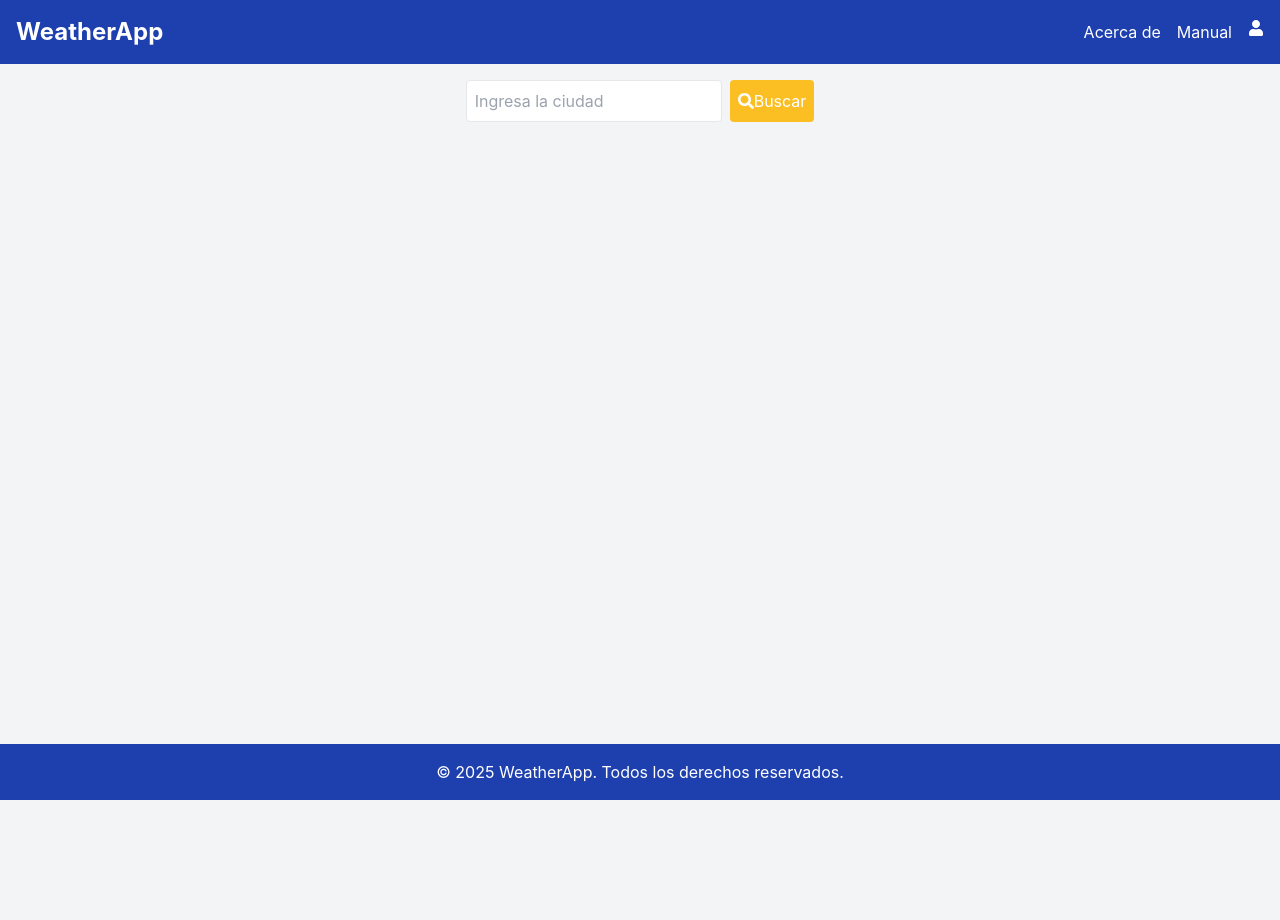
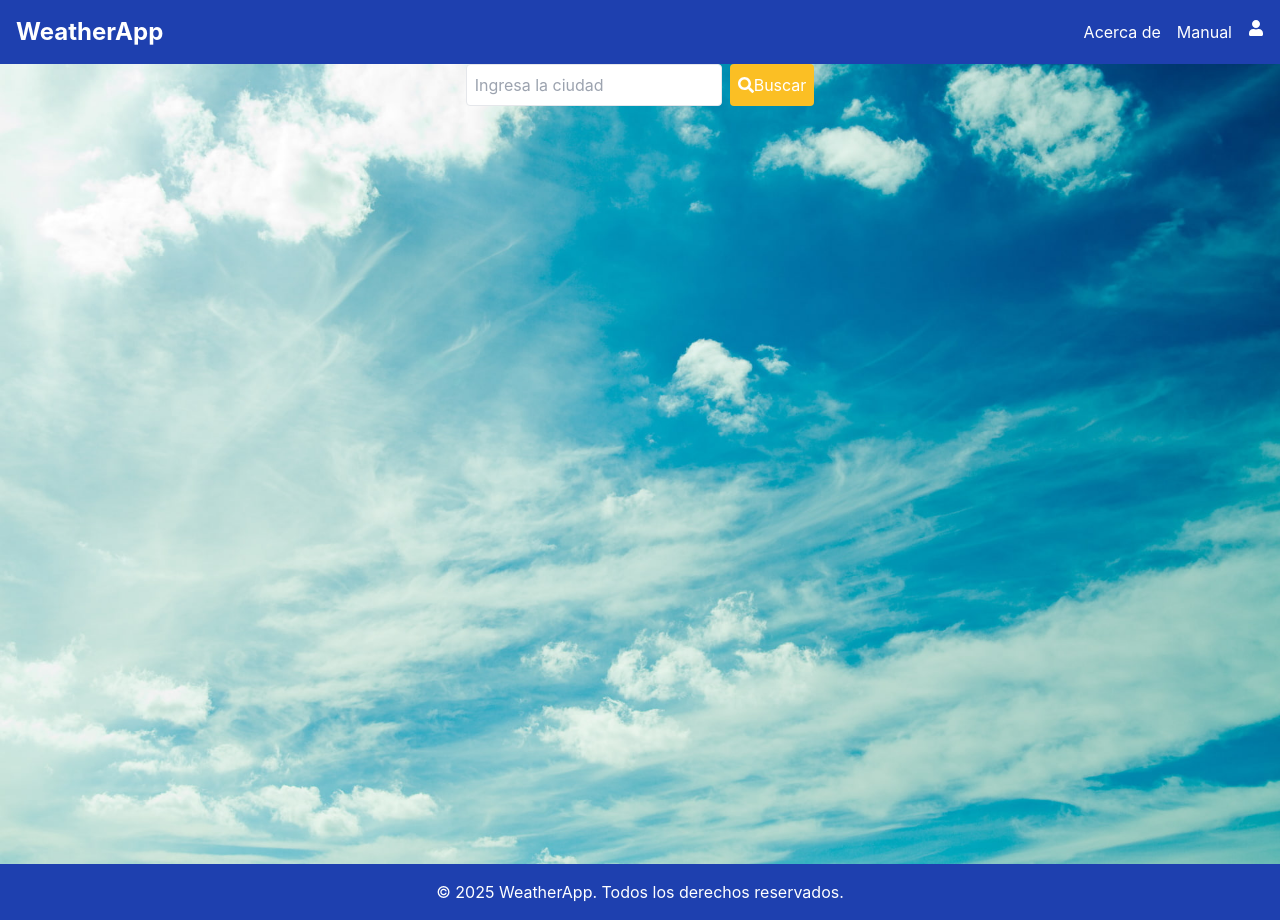
Before and after one commit to nahyoomi/clima-react, a React (Vite) app: page / in a window 1280 px wide. Before the commit the page ends 800 px from the top, so only its background shows below. Built offline with nearby package versions, Linux system fonts and the light colour scheme.

Commit message:
:sparkles:Add new functionality to change temperatue from C to F

```diff
--- a/src/App.tsx
+++ b/src/App.tsx
@@ -11,7 +11,7 @@ const App: React.FC = () => {
   return (
     <div className="flex flex-col min-h-screen">
       <Header />
-      <main className="flex-grow container mx-auto p-4">
+      <main className="flex-grow container ">
         <Routes>
           <Route path="/" element={<Home />} />
           <Route path='/about' element={<About />} />
--- a/src/components/WeatherDisplay.tsx
+++ b/src/components/WeatherDisplay.tsx
@@ -1,10 +1,15 @@
 import React from 'react';
 import useStore from '../store/useStore';
 import { FaStar } from 'react-icons/fa';
+import useTemperature from '../hooks/useTemperature'; // Importar el custom hook
 
 const WeatherDisplay: React.FC = () => {
   const weatherData = useStore((state) => state.weatherData);
   const addFavorite = useStore((state) => state.addFavorite);
+
+  // Llamar al hook de manera incondicional con un valor por defecto
+  const tempCelsius = weatherData?.main.temp ?? 0;
+  const { temperature, unit, toggleUnit } = useTemperature(tempCelsius);
 
   if (!weatherData) return null;
 
@@ -22,10 +27,16 @@ const WeatherDisplay: React.FC = () => {
           alt="Icono del clima"
         />
         <div>
-          <p className="text-2xl">{weatherData.main.temp}°C</p>
-          <p>{weatherData.weather[0].description}</p>
+          <p className="text-2xl">{temperature.toFixed(1)}°{unit}</p>
+          <p className="capitalize">{weatherData.weather[0].description}</p>
         </div>
       </div>
+      <button
+        onClick={toggleUnit}
+        className="mt-4 px-4 py-2 bg-blue-500 text-white rounded hover:bg-blue-600 focus:outline-none w-full sm:w-auto"
+      >
+        Cambiar a °{unit === 'C' ? 'F' : 'C'}
+      </button>
     </div>
   );
 };
--- /dev/null
+++ b/src/hooks/useTemperature.tsx
@@ -0,0 +1,16 @@
+import { useState } from 'react';
+
+const useTemperature = (tempCelsius: number) => {
+  const [unit, setUnit] = useState<'C' | 'F'>('C');
+
+  const toggleUnit = () => {
+    setUnit((prevUnit) => (prevUnit === 'C' ? 'F' : 'C'));
+  };
+
+  const temperature =
+    unit === 'C' ? tempCelsius : parseFloat(((tempCelsius * 9) / 5 + 32).toFixed(1));
+
+  return { temperature, unit, toggleUnit };
+};
+
+export default useTemperature;
--- a/src/pages/Home.tsx
+++ b/src/pages/Home.tsx
@@ -1,14 +1,20 @@
-import React from 'react';
-import SearchForm from '../components/SearchForm';
-import WeatherDisplay from '../components/WeatherDisplay';
-import Favorites from '../components/Favorites';
-import { useAuth0 } from '@auth0/auth0-react';
+import React from "react";
+import SearchForm from "../components/SearchForm";
+import WeatherDisplay from "../components/WeatherDisplay";
+import Favorites from "../components/Favorites";
+import { useAuth0 } from "@auth0/auth0-react";
+import backgroundImage from "../assets/bg-clouds.jpg";
 
 const Home: React.FC = () => {
   const { isAuthenticated } = useAuth0();
 
   return (
-    <div className="flex flex-col items-center">
+    <div
+      className="flex flex-col items-center bg-cover bg-center w-full h-screen"
+      style={{
+        backgroundImage: `url(${backgroundImage})`,
+      }}
+    >
       <SearchForm />
       {isAuthenticated && <Favorites />}
       <WeatherDisplay />
```
Also changed, not shown: src/assets/bg-clouds.jpg (added).
